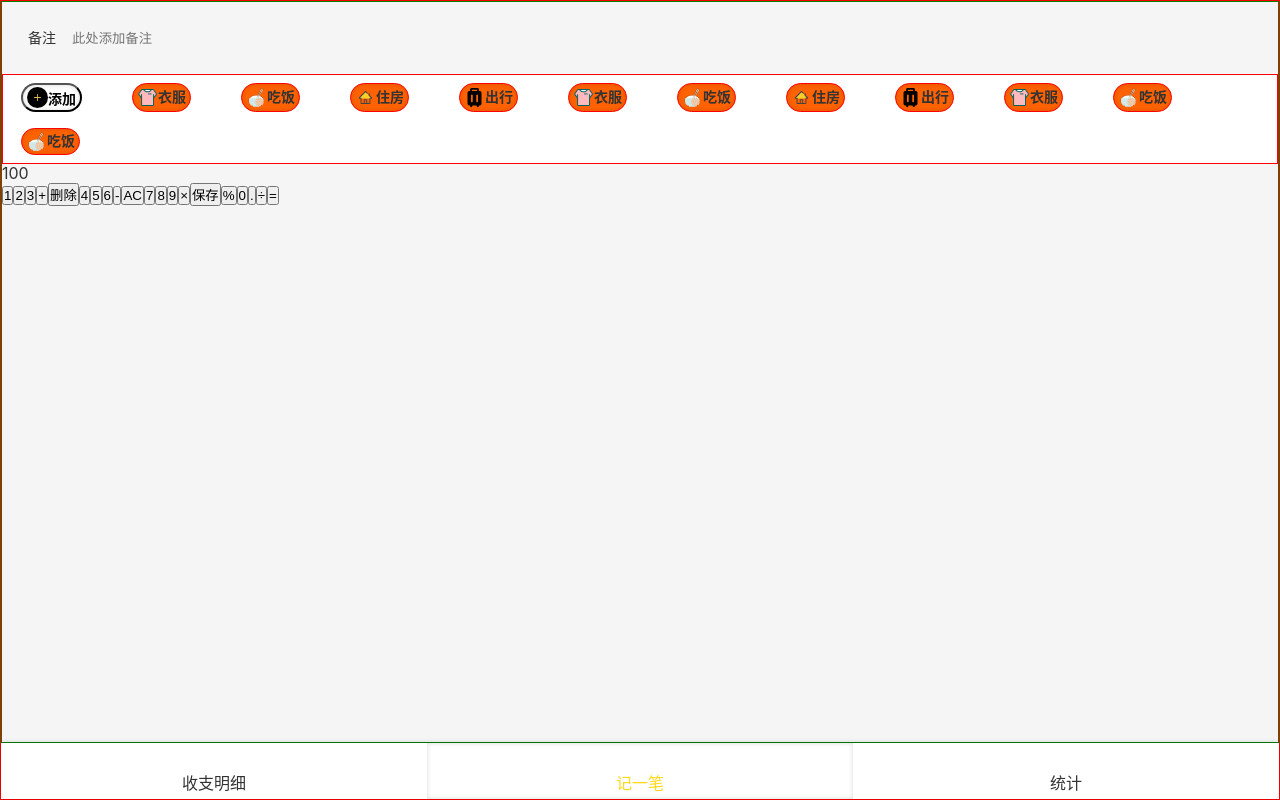
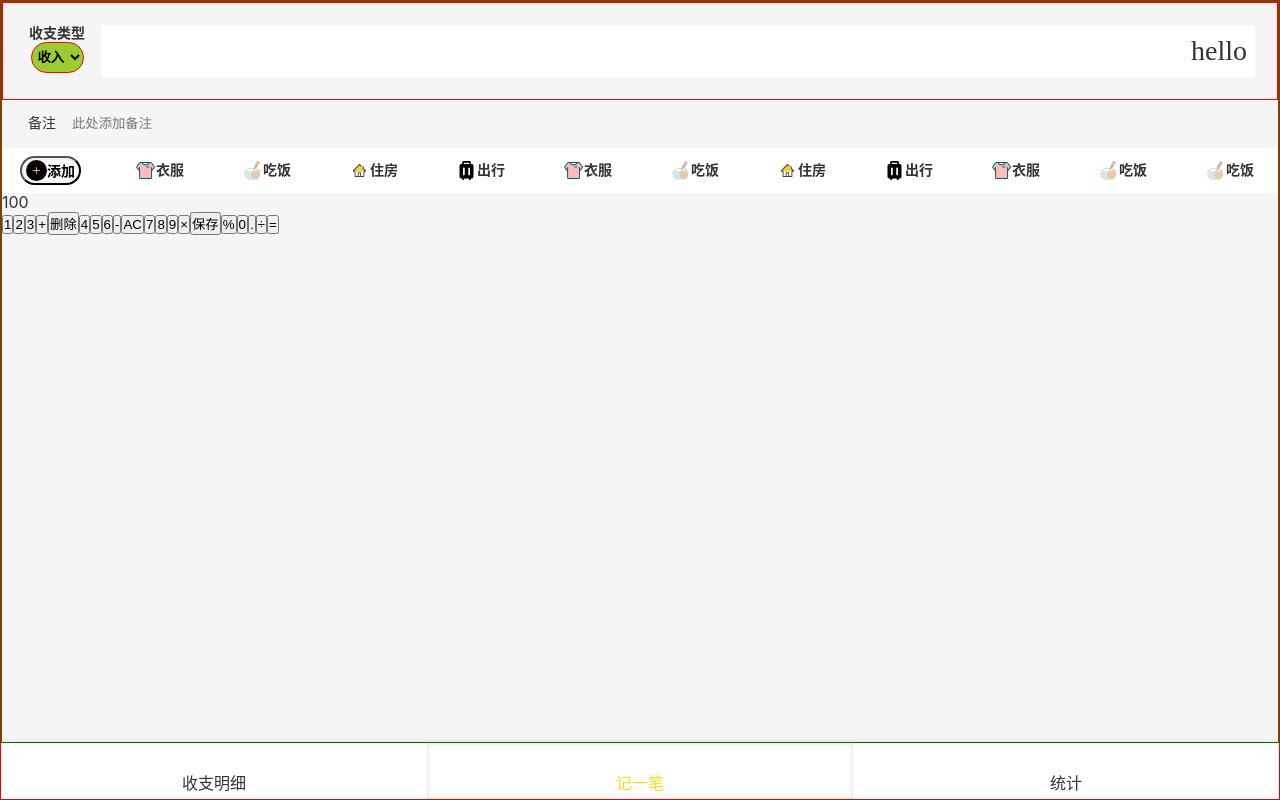
Before and after one commit to yichang8421/BitByBiter, a React app: page /#/money in a window 1280 px wide. Built offline with nearby package versions, Linux system fonts and the light colour scheme.

Commit message:
完成 RecordSelection.tsx 基本 UI

```diff
--- a/src/views/Money.tsx
+++ b/src/views/Money.tsx
@@ -1,7 +1,50 @@
 import Layout from "../components/Layout";
-import React from "react";
+import React, {useCallback, useState} from "react";
 import styled from "styled-components";
 import Icon from "components/Icon";
+
+const RecordSelection = styled.section`
+    border:1px solid red;
+    padding: 22px 6px;
+    padding-left: 26px;
+    font-size: 14px;
+    display: flex;
+    justify-content: space-between;
+    > label{
+        display: flex;
+        align-items: center;
+        flex-direction: column;
+        justify-content: left;
+        > span{
+            //margin-right: 8px;
+            white-space: nowrap;
+            font-weight: bolder;
+        }
+        > select{
+            display: block;
+            padding: 6px 2px;
+                        border:1px solid red;
+            font-weight: bolder;
+            background: yellowgreen;
+            //border:none;
+            border-radius: 20px;
+        }
+    }
+    > .output{
+        display: block;
+        width: 100%;
+        background: white;
+        margin-left: 16px;
+        margin-right: 16px;
+        font-size: 28px;
+        font-family: Consolas monospace;
+        padding: 9px 8px;
+        text-align: right;
+        white-space: nowrap;
+        text-overflow: ellipsis;
+        overflow: hidden;
+    }
+`;
 
 const NotesSection = styled.section`
     background: #f5f5f5;
@@ -18,7 +61,7 @@ const NotesSection = styled.section`
         > input{
             display: block;
             width: 100%;
-            height: 72px;
+            height: 48px;
             background: none;
             border:none;
         }
@@ -27,7 +70,6 @@ const NotesSection = styled.section`
 
 const TagsSelection = styled.section`
     background: #fff;
-    border:1px solid red;
     overflow-x: hidden;
     > ol{
         margin:0 -12px;
@@ -35,10 +77,10 @@ const TagsSelection = styled.section`
         flex-wrap: wrap;
         >li{
           &.selected{
-            background: #ff6200;
-            border:1px solid red;
-            box-shadow: inset 0 0 5px rgb(0 0 0 / 15%);
-            border-radius: 20px;
+            //background: #ff6200;
+            //border:1px solid red;
+            //box-shadow: inset 0 0 5px rgb(0 0 0 / 15%);
+            //border-radius: 20px;
           }
 
             text-align: center;
@@ -78,13 +120,41 @@ const TagsSelection = styled.section`
 
 const NumperPadSelection = styled.section``;
 
+export const BILL_TYPE = {
+    PAYMENT: "payment",
+    INCOME: "income",
+};
+
 function Money() {
+    // const [showTypeOptions, setShowTypeOptions] = useState(false);
+    // const onToggle = useCallback(() => {
+    //     setShowTypeOptions(!showTypeOptions);
+    // }, [showTypeOptions]);
+
     return (
         <Layout>
+            <RecordSelection>
+                <label>
+                    <span>
+                        收支类型
+                    </span>
+                    <select
+                        name="types"
+                        id="types"
+                        // onChange={onToggle}
+                    >
+                        <option value="1">收入</option>
+                        <option value="2">支出</option>
+                    </select>
+                </label>
+                <div className="output">
+                    hello
+                </div>
+            </RecordSelection>
             <NotesSection>
                 <label>
                     <span>备注</span>
-                    <input type="text"  placeholder="此处添加备注"/>
+                    <input type="text" placeholder="此处添加备注"/>
                 </label>
             </NotesSection>
             <TagsSelection>
```
